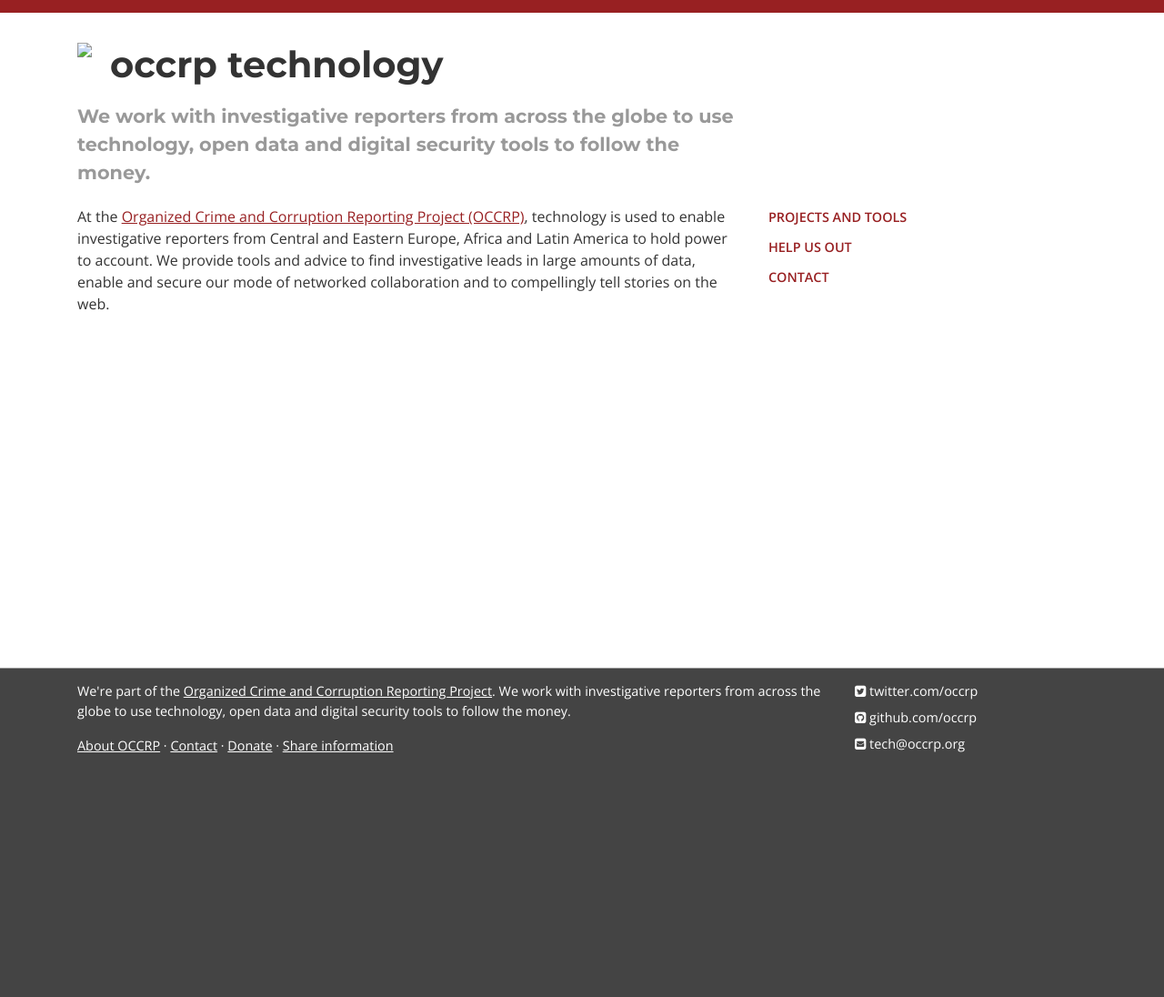
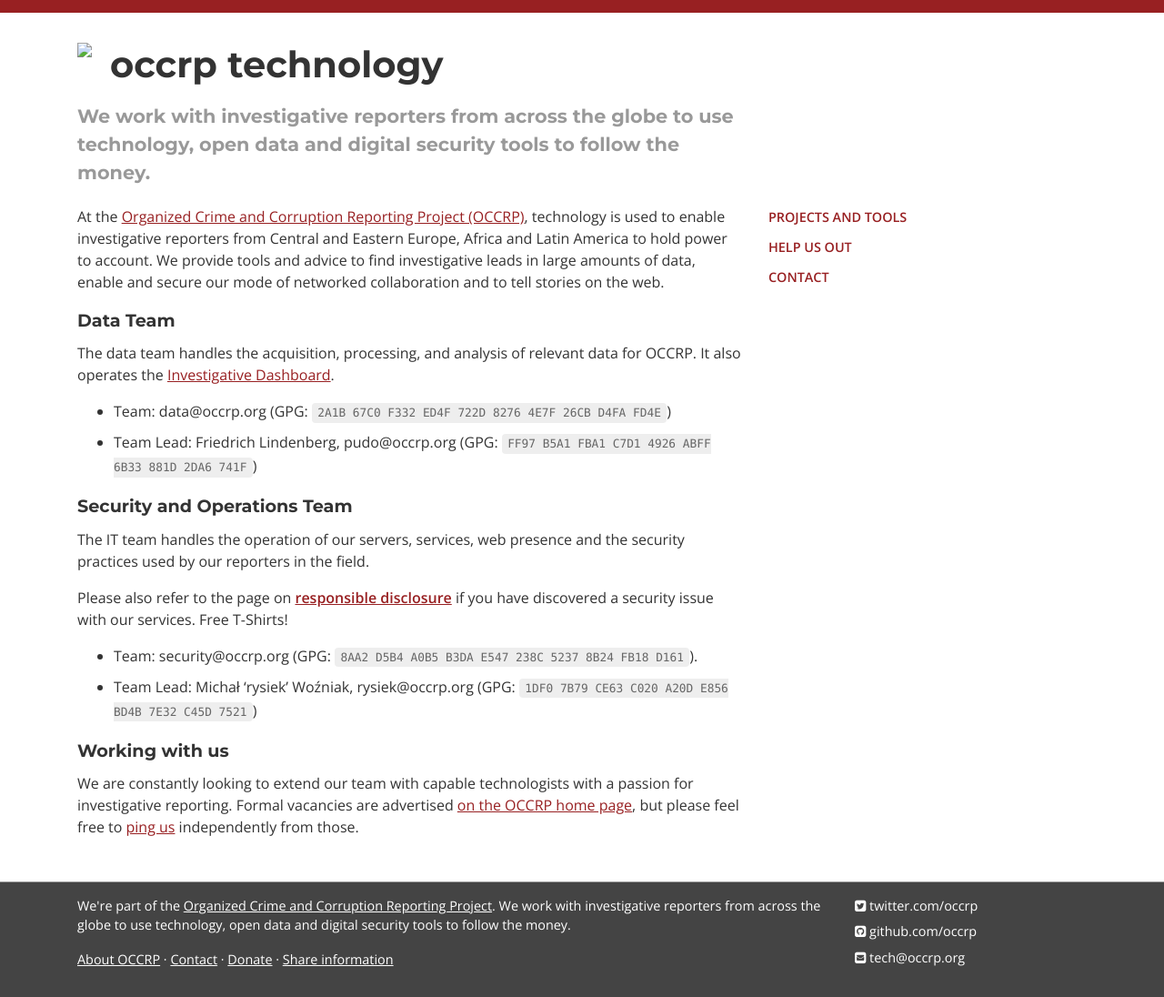
Before and after one commit to occrp/tech.occrp.org, a Jekyll site: the page built from contact.md, in a window 1280 px wide. Shown: the whole page at 91% size. Built offline with Jekyll 4.4.1, drawn with Linux system fonts in a browser that asks for light colours; Markdown is read by kramdown in place of the engine named in the settings; before the commit the page ends 900 px from its top, so only the background shows below that.

Commit message:
Contact page.

```diff
--- a/contact.md
+++ b/contact.md
@@ -9,4 +9,32 @@
 technology is used to enable investigative reporters from Central and Eastern
 Europe, Africa and Latin America to hold power to account. We provide tools and
 advice to find investigative leads in large amounts of data, enable and secure our mode
-of networked collaboration and to compellingly tell stories on the web.
+of networked collaboration and to tell stories on the web.
+
+## Data Team
+
+The data team handles the acquisition, processing, and analysis of relevant data for
+OCCRP. It also operates the [Investigative Dashboard](https://investigativedashboard.org/).
+
+* Team: data@occrp.org (GPG: `2A1B 67C0 F332 ED4F 722D 8276 4E7F 26CB D4FA FD4E`)
+* Team Lead: Friedrich Lindenberg, pudo@occrp.org
+  (GPG: `FF97 B5A1 FBA1 C7D1 4926 ABFF 6B33 881D 2DA6 741F`)
+
+
+## Security and Operations Team
+
+The IT team handles the operation of our servers, services, web presence and the
+security practices used by our reporters in the field.
+
+Please also refer to the page on **[responsible disclosure](https://www.occrp.org/en/responsible-disclosure)**
+if you have discovered a security issue with our services. Free T-Shirts!
+
+* Team: security@occrp.org (GPG: `8AA2 D5B4 A0B5 B3DA E547 238C 5237 8B24 FB18 D161`).
+* Team Lead: Michał 'rysiek' Woźniak, rysiek@occrp.org
+  (GPG: `1DF0 7B79 CE63 C020 A20D E856 BD4B 7E32 C45D 7521`)
+
+## Working with us
+
+We are constantly looking to extend our team with capable technologists with a passion
+for investigative reporting. Formal vacancies are advertised [on the OCCRP home page](https://www.occrp.org/en/jobs),
+but please feel free to [ping us](mailto:jobs@occrp.org) independently from those.
```
Also changed, not shown: projects/index.md (+3 -3 lines), volunteer.md (+0 -1 lines).
